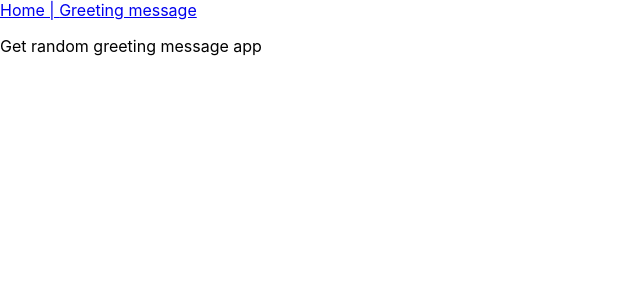
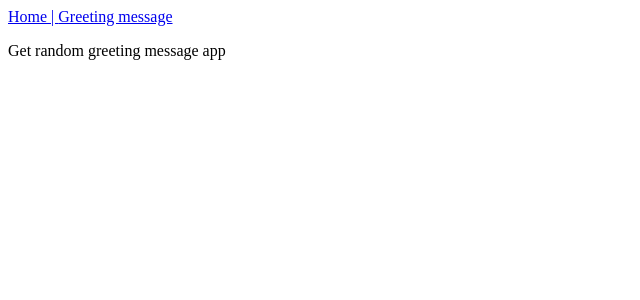
Before and after one commit to Sanja969/hello-react-front-end, a React (Create React App) app: page / in a window 1280 px wide. Shown: the top 300 px of the page, without its empty margins (0-640 px from the left). Built offline with nearby package versions, Linux system fonts and the light colour scheme.

Commit message:
Fix linters

```diff
--- a/src/index.css
+++ /dev/null
@@ -1,13 +0,0 @@
-body {
-  margin: 0;
-  font-family: -apple-system, BlinkMacSystemFont, 'Segoe UI', 'Roboto', 'Oxygen',
-    'Ubuntu', 'Cantarell', 'Fira Sans', 'Droid Sans', 'Helvetica Neue',
-    sans-serif;
-  -webkit-font-smoothing: antialiased;
-  -moz-osx-font-smoothing: grayscale;
-}
-
-code {
-  font-family: source-code-pro, Menlo, Monaco, Consolas, 'Courier New',
-    monospace;
-}
--- a/src/index.js
+++ b/src/index.js
@@ -1,7 +1,6 @@
 import React from 'react';
 import ReactDOM from 'react-dom/client';
 import { BrowserRouter, NavLink } from 'react-router-dom';
-import './index.css';
 import App from './App';
 
 const root = ReactDOM.createRoot(document.getElementById('root'));
@@ -17,5 +16,5 @@
       </NavLink>
       <App />
     </BrowserRouter>
-  </React.StrictMode>
+  </React.StrictMode>,
 );
```
Also changed, not shown: 1 other file (tests, documents, lock files or other folders).
